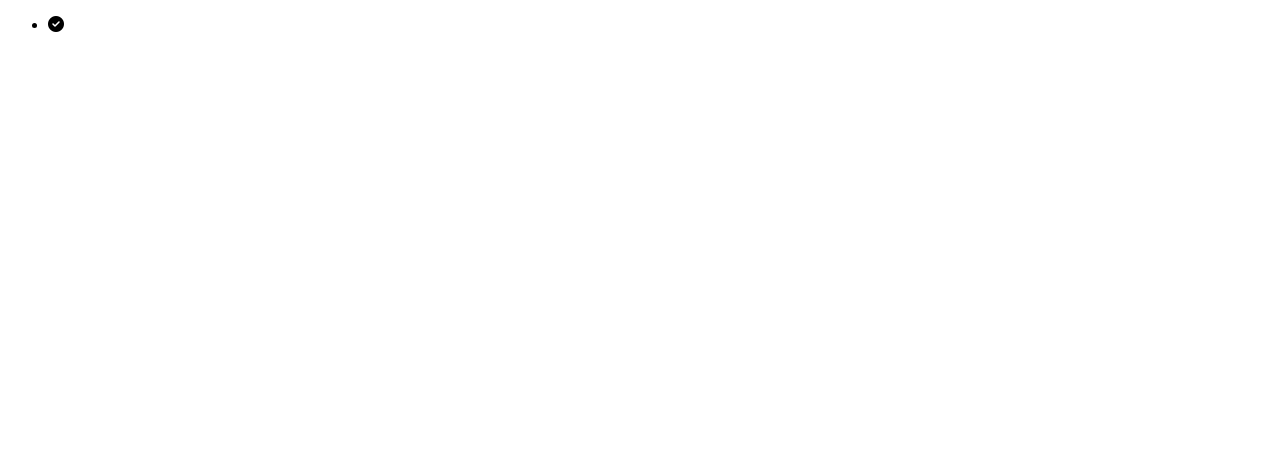
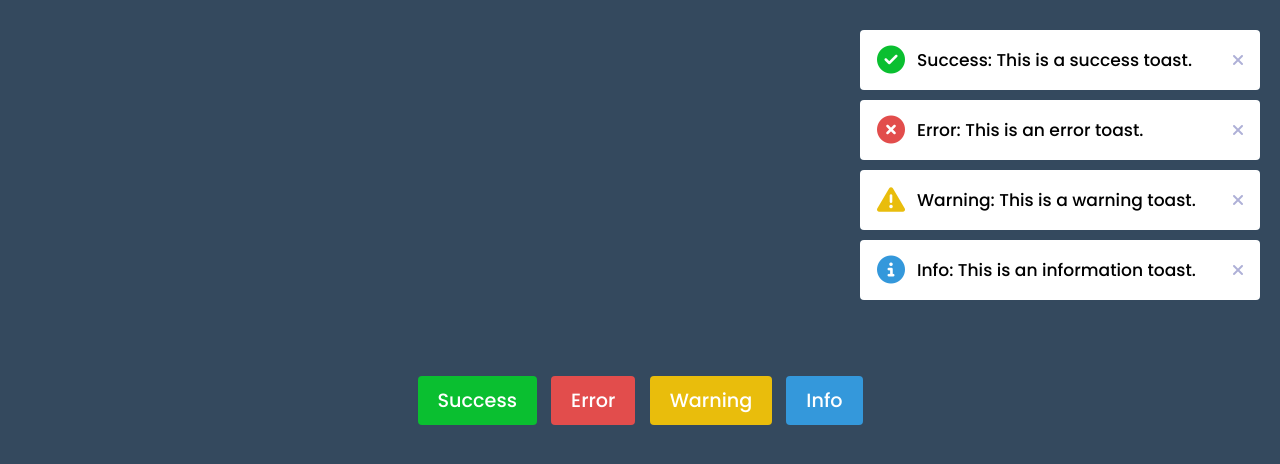
Before and after one commit to NarutoSasukeForever/toast-notifications, a plain HTML site: page index.html in a window 1280 px wide. Drawn offline with Linux system fonts and the light colour scheme.

Commit message:
js buttons

```diff
--- a/index.html
+++ b/index.html
@@ -6,14 +6,49 @@
     <meta name="viewport" content="width=device-width, initial-scale=1.0">
     <title>Document</title>
     <link rel="stylesheet" href="https://cdnjs.cloudflare.com/ajax/libs/font-awesome/6.2.1/css/all.min.css">
+    <link rel="stylesheet" href="styles.css">
+    <script src="script.js" defer></script>
 </head>
 <body>
     <ul class="notifications">
         <li class="toast success">
             <div class="column">
                 <i class="fa-solid fa-circle-check"></i>
+                <span>Success: This is a success toast.</span>
             </div>
+            <i class="fa-solid fa-xmark"></i>
+        </li>
+
+        <li class="toast error">
+            <div class="column">
+                <i class="fa-solid fa-circle-xmark"></i>
+                <span>Error: This is an error toast.</span>
+            </div>
+            <i class="fa-solid fa-xmark"></i>
+        </li>
+
+        <li class="toast warning">
+            <div class="column">
+                <i class="fa-solid fa-triangle-exclamation"></i>
+                <span>Warning: This is a warning toast.</span>
+            </div>
+            <i class="fa-solid fa-xmark"></i>
+        </li>
+
+        <li class="toast info">
+            <div class="column">
+                <i class="fa-solid fa-circle-info"></i>
+                <span>Info: This is an information toast.</span>
+            </div>
+            <i class="fa-solid fa-xmark"></i>
         </li>
     </ul>
+
+    <div class="buttons">
+        <button class="btn" id="success">Success</button>
+        <button class="btn" id="error">Error</button>
+        <button class="btn" id="warning">Warning</button>
+        <button class="btn" id="info">Info</button>
+    </div>
 </body>
 </html>
--- /dev/null
+++ b/script.js
@@ -0,0 +1,9 @@
+const buttons = document.querySelectorAll(".buttons .btn");
+
+const createToast = (id) => {
+    console.log(id);
+}
+
+buttons.forEach(btn => {
+    btn.addEventListener("click", () => createToast(btn.id));
+});
--- a/styles.css
+++ b/styles.css
@@ -1,7 +1,142 @@
 @import url('https://fonts.googleapis.com/css2?family=Poppins:wght@200;300;500&display=swap');
+
 * {
     margin: 0;
     padding: 0;
     box-sizing: border-box;
     font-family: 'Poppins', sans-serif;
 }
+
+:root {
+    --dark: #34495E;
+    --light: #ffffff;
+    --success: #0ABF30;
+    --error: #E24D4C;
+    --warning: #E9BD0C;
+    --info: #3498DB;
+}
+
+body {
+    display: flex;
+    align-items: center;
+    justify-content: center;
+    min-height: 100vh;
+    background: var(--dark);
+}
+
+.notifications {
+    position: fixed;
+    top: 30px;
+    right: 20px;
+}
+
+.notifications :where(.toast, .column) {
+    display: flex;
+    align-items: center;
+}
+
+.notifications .toast {
+    width: 400px;
+    position: relative;
+    overflow: hidden;
+    list-style: none;
+    border-radius: 4px;
+    padding: 16px 17px;
+    margin-bottom: 10px;
+    background: var(--light);
+    justify-content: space-between;
+    /* animation: show_toast 0.3s ease forwards; */
+}
+
+@keyframes show_toast {
+    0% {
+        transform: translateX(100%);
+    }
+    40% {
+        transform: translateX(-5%);
+    }
+    80% {
+        transform: translateX(0%);
+    }
+    100% {
+        transform: translateX(-10px);
+    }
+}
+
+.toast::before {
+    position: absolute;
+    content: "";
+    height: 3px;
+    width: 100%;
+    bottom: 0px;
+    left: 0px;
+    animation: progress 5s linear forwards;
+
+}
+
+@keyframes progress {
+    100% {
+        width: 0%;
+    }
+}
+
+.toast.success::before, .btn#success {
+    background: var(--success);
+}
+
+.toast.error::before, .btn#error {
+    background: var(--error);
+}
+
+.toast.warning::before, .btn#warning {
+    background: var(--warning);
+}
+
+.toast.info::before, .btn#info {
+    background: var(--info);
+}
+
+.toast .column i {
+    font-size: 1.75rem;
+}
+
+.toast.success .column i {
+    color: var(--success);
+}
+
+.toast.error .column i {
+    color: var(--error);
+}
+
+.toast.warning .column i {
+    color: var(--warning);
+}
+
+.toast.info .column i {
+    color: var(--info);
+}
+
+.toast .column span {
+    font-size: 1.07rem;
+    margin-left: 12px;
+}
+
+.toast i:last-child {
+    color: #aeb0d7;
+    cursor: pointer;
+}
+
+.toast i:last-child:hover {
+    color: var(--dark);
+}
+
+.buttons .btn {
+    border: none;
+    outline: none;
+    color: #ffffff;
+    cursor: pointer;
+    margin: 0 5px;
+    font-size: 1.2rem;
+    padding: 10px 20px;
+    border-radius: 4px;
+}
```
